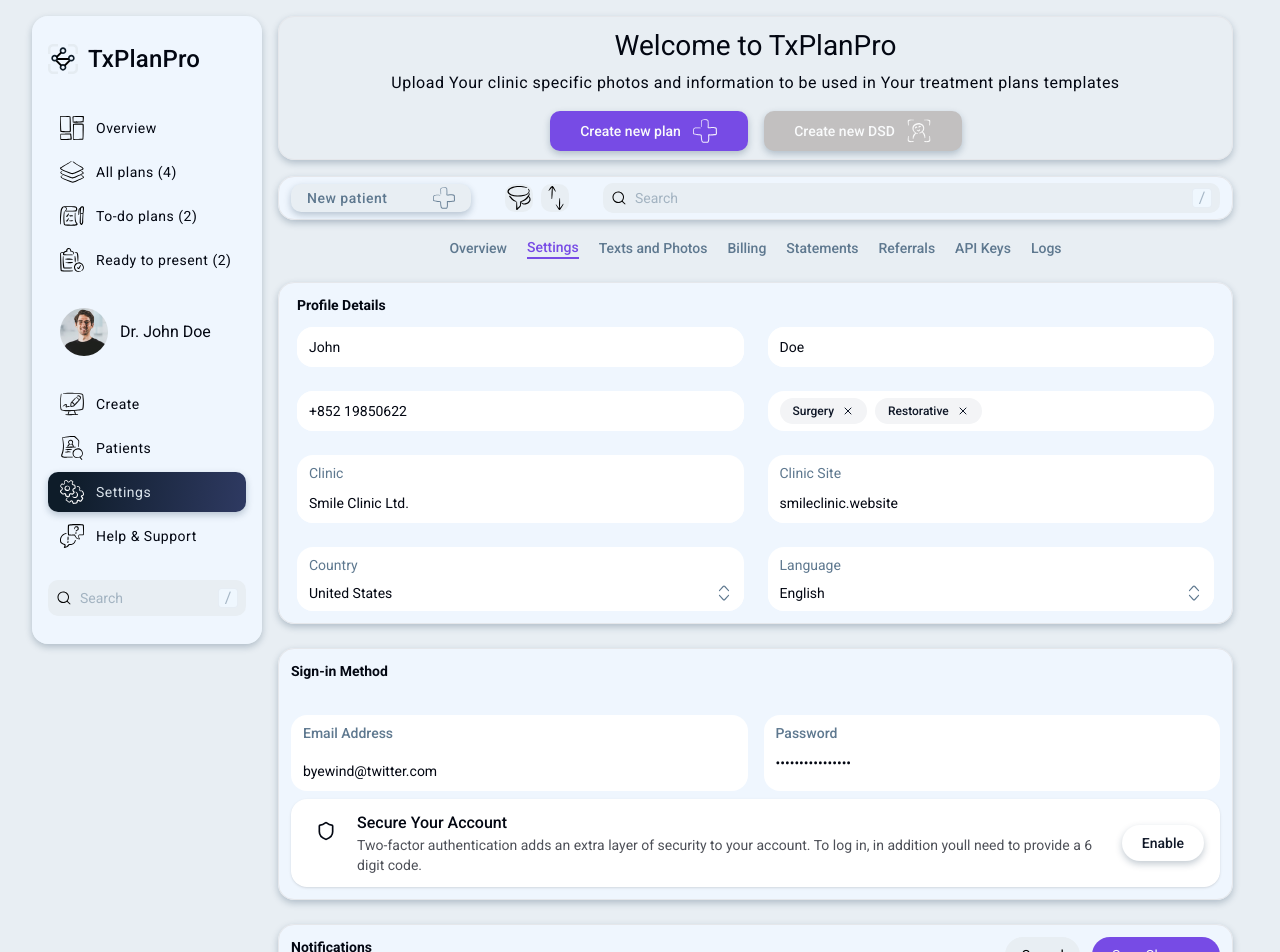
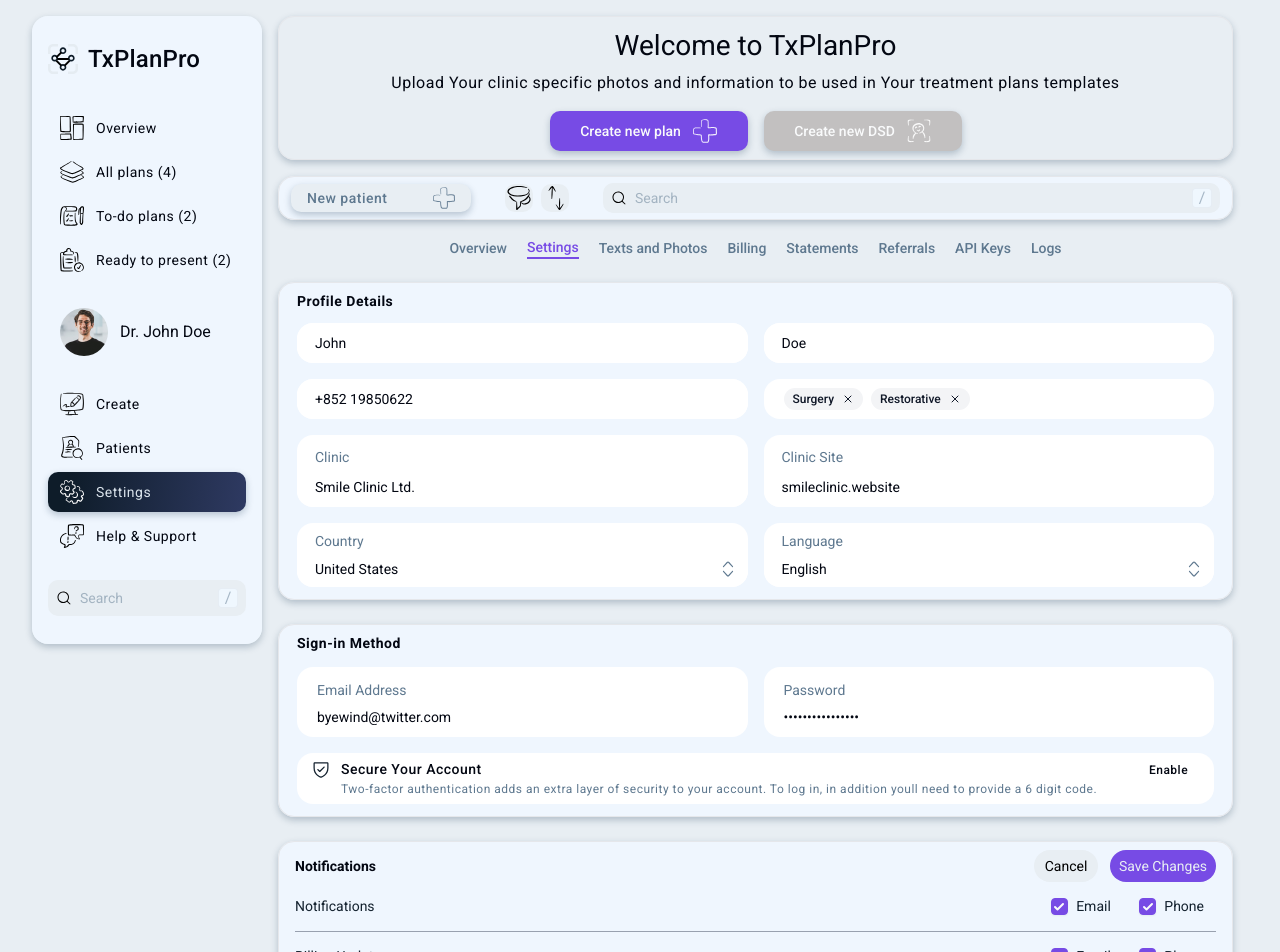
Before and after one commit to slight64/txplanpro-next, a Next.js app: page /settings in a window 1280 px wide. Shown: the top 952 px of the page. Built offline with nearby package versions, Linux system fonts and the light colour scheme.

Commit message:
fix styles, help, settings

```diff
--- a/src/app/globals.css
+++ b/src/app/globals.css
@@ -265,7 +265,7 @@
   --destructive: oklch(0.704 0.191 22.216);
   --border: oklch(1 0 0 / 10%);
   --input: oklch(1 0 0 / 15%);
-  --ring: oklch(0.551 0.027 264.364);
+  --ring: lch(47.89% 9.83 273.62);
   --chart-1: oklch(0.488 0.243 264.376);
   --chart-2: oklch(0.696 0.17 162.48);
   --chart-3: oklch(0.769 0.188 70.08);
--- /dev/null
+++ b/src/shared/assets/icons/ShieldIcon.tsx
@@ -0,0 +1,16 @@
+export const ShieldIcon = () => {
+  return (
+    <svg
+      width="20"
+      height="20"
+      viewBox="0 0 20 20"
+      fill="none"
+      xmlns="http://www.w3.org/2000/svg"
+    >
+      <path
+        d="M16.25 3.125H3.75C3.41848 3.125 3.10054 3.2567 2.86612 3.49112C2.6317 3.72554 2.5 4.04348 2.5 4.375V8.96719C2.5 15.968 8.42344 18.2906 9.60938 18.6852C9.86267 18.7713 10.1373 18.7713 10.3906 18.6852C11.5781 18.2906 17.5 15.968 17.5 8.96719V4.375C17.5 4.04348 17.3683 3.72554 17.1339 3.49112C16.8995 3.2567 16.5815 3.125 16.25 3.125ZM16.25 8.96797C16.25 15.0945 11.0664 17.1414 10 17.4977C8.94297 17.1453 3.75 15.1 3.75 8.96797V4.375H16.25V8.96797ZM6.43281 11.0672C6.31554 10.9499 6.24965 10.7909 6.24965 10.625C6.24965 10.4591 6.31554 10.3001 6.43281 10.1828C6.55009 10.0655 6.70915 9.99965 6.875 9.99965C7.04085 9.99965 7.19991 10.0655 7.31719 10.1828L8.75 11.6156L12.6828 7.68281C12.7409 7.62474 12.8098 7.57868 12.8857 7.54725C12.9616 7.51583 13.0429 7.49965 13.125 7.49965C13.2071 7.49965 13.2884 7.51583 13.3643 7.54725C13.4402 7.57868 13.5091 7.62474 13.5672 7.68281C13.6253 7.74088 13.6713 7.80982 13.7027 7.88569C13.7342 7.96156 13.7503 8.04288 13.7503 8.125C13.7503 8.20712 13.7342 8.28844 13.7027 8.36431C13.6713 8.44018 13.6253 8.50912 13.5672 8.56719L9.19219 12.9422C9.13414 13.0003 9.06521 13.0464 8.98934 13.0779C8.91346 13.1093 8.83213 13.1255 8.75 13.1255C8.66787 13.1255 8.58654 13.1093 8.51066 13.0779C8.43479 13.0464 8.36586 13.0003 8.30781 12.9422L6.43281 11.0672Z"
+        fill="#13212E"
+      />
+    </svg>
+  );
+};
--- a/src/shared/ui/card.tsx
+++ b/src/shared/ui/card.tsx
@@ -20,7 +20,7 @@
     <div
       data-slot="card-header"
       className={cn(
-        "@container/card-header grid auto-rows-min grid-rows-[auto_auto] items-start gap-1.5 px-6 has-data-[slot=card-action]:grid-cols-[1fr_auto] [.border-b]:pb-6",
+        "@container/card-header grid auto-rows-min grid-rows-[auto_auto] items-start gap-1.5 has-data-[slot=card-action]:grid-cols-[1fr_auto] [.border-b]:pb-6",
         className
       )}
       {...props}
--- a/src/views/setings/index.tsx
+++ b/src/views/setings/index.tsx
@@ -41,9 +41,9 @@
       </div>
 
       <ProfileDetails className="mt-4" />
-      <SignInMethods />
-      <Notifications />
-      <DeactivateAccountSection />
+      <SignInMethods className="mt-6" />
+      <Notifications className="mt-6" />
+      <DeactivateAccountSection className="mt-6" />
     </div>
   );
 };
--- a/src/views/setings/ui/Notifications.tsx
+++ b/src/views/setings/ui/Notifications.tsx
@@ -1,3 +1,4 @@
+import { cn } from "@/shared/lib/utils";
 import { Button } from "@/shared/ui/button";
 import { Card, CardContent, CardHeader, CardTitle } from "@/shared/ui/card";
 import { Checkbox } from "@/shared/ui/checkbox";
@@ -9,48 +10,61 @@
   { id: "completed", label: "Completed Plans", email: false, phone: true },
 ];
 
-const Notifications = () => {
+const Notifications = ({ className }: { className: string }) => {
   return (
-    <Card className="flex py-3 px-3 mt-6 gap-0 w-full bg-card-background-light rounded-2xl shadow-button-shadow">
-      <CardHeader className="p-0 m-0 flex flex-row justify-between">
+    <Card
+      className={cn(
+        "flex py-2 px-4 gap-0 w-full bg-card-background-light rounded-2xl shadow-button-shadow",
+        className
+      )}
+    >
+      <CardHeader className="flex flex-row p-0 m-0 justify-between items-center">
         <CardTitle className="text-sm ">Notifications</CardTitle>
 
         <div className="flex items-center gap-3">
-          <Button className="h-9 rounded-full px-4 shadow-none bg-background text-black font-normal">
+          <Button className="h-6 w-16 text-12 rounded-2xl p-4 shadow-none bg-background text-black font-normal hover:text-card-background-light">
             Cancel
           </Button>
-          <Button className="h-9 rounded-full px-5 bg-btn font-normal shadow-none">
+          <Button className="h-6 w-[106px] text-12 rounded-2xl p-4 bg-btn font-normal shadow-none text-background">
             Save Changes
           </Button>
         </div>
       </CardHeader>
 
-      <CardContent className="pt-0">
-        <div className="divide-y">
+      <CardContent>
+        <div className="flex flex-col">
           {notificationSettings.map((row) => (
             <div
               key={row.id}
-              className="flex items-center justify-between py-5 border-b-1 border-dropdown pr-4"
+              className="flex items-center justify-between py-3.5 border-b-1 border-y-gray-400 pr-3"
             >
-              <span className="text-16 text-text">{row.label}</span>
+              <span className="text-14 text-text">{row.label}</span>
 
-              <div className="flex items-center gap-8">
-                <label className="inline-flex items-center gap-2">
+              <div className="flex items-center gap-7">
+                <label className="inline-flex items-center gap-2 cursor-pointer">
                   <Checkbox
                     defaultChecked={row.email}
-                    className="h-5 w-5 data-[state=checked]:bg-btn border-dropdown"
+                    className="h-[17.5px] w-[17.5px]
+                    data-[state=checked]:bg-btn
+                    data-[state=checked]:border-btn border-dropdown
+                    data-[state=checked]:[&_svg]:[stroke-width:4] data-state=checked]:[&_svg]:h-3
+                    data-[state=checked]:[&_svg]:w-3"
                     aria-label={`${row.label} email`}
                   />
-                  <span className="text-16 text-text">Email</span>
+                  <span className="text-14 text-text">Email</span>
                 </label>
 
-                <label className="inline-flex items-center gap-2 ">
+                <label className="inline-flex items-center gap-2 cursor-pointer">
                   <Checkbox
                     defaultChecked={row.phone}
-                    className="h-5 w-5 data-[state=checked]:bg-btn "
+                    className="h-[17.5px] w-[17.5px]
+                    data-[state=checked]:bg-btn
+                    data-[state=checked]:border-btn border-dropdown
+                    data-[state=checked]:[&_svg]:[stroke-width:4] data-state=checked]:[&_svg]:h-3
+                    data-[state=checked]:[&_svg]:w-3"
                     aria-label={`${row.label} phone`}
                   />
-                  <span className="text-16 text-text">Phone</span>
+                  <span className="text-14 text-text">Phone</span>
                 </label>
               </div>
             </div>
--- a/src/views/setings/ui/ProfileDetails copy.tsx
+++ /dev/null
@@ -1,144 +0,0 @@
-import { cn } from "@/shared/lib/utils";
-import { Badge } from "@/shared/ui/badge";
-import { Card, CardContent, CardHeader, CardTitle } from "@/shared/ui/card";
-import { Input } from "@/shared/ui/input";
-import {
-  Select,
-  SelectContent,
-  SelectItem,
-  SelectTrigger,
-  SelectValue,
-} from "@/shared/ui/select";
-import { Label } from "@radix-ui/react-label";
-import { X } from "lucide-react";
-
-const profileFields = [
-  { value: "John", type: "text" },
-  { value: "Doe", type: "text" },
-  { value: "+852 19850622", type: "text" },
-  {
-    value: ["Surgery", "Restorative"],
-    type: "badges",
-  },
-  {
-    label: "Clinic",
-    value: "Smile Clinic Ltd.",
-    type: "labeled",
-  },
-  {
-    label: "Clinic Site",
-    value: "smileclinic.website",
-    type: "labeled",
-  },
-  {
-    label: "Country",
-    value: ["United States", "Germany", "France"],
-    type: "select",
-  },
-  {
-    label: "Language",
-    value: ["English", "German", "French"],
-    type: "select",
-  },
-];
-
-const ProfileDetails = ({ className }: { className?: string }) => {
-  return (
-    <Card
-      className={cn(
-        "flex py-3 px-4 gap-3 w-full bg-card-background-light rounded-2xl shadow-button-shadow",
-        className
-      )}
-    >
-      <CardHeader className="p-0 m-0">
-        <CardTitle className="text-sm ">Profile Details</CardTitle>
-      </CardHeader>
-      <CardContent>
-        <div className="grid grid-cols-1 gap-4 md:grid-cols-2">
-          {profileFields.map((field, idx) => {
-            if (field.type === "text") {
-              return (
-                <Input
-                  key={idx}
-                  value={field.value as string}
-                  className="h-10 rounded-2xl bg-white px-4.5"
-                  readOnly
-                />
-              );
-            }
-
-            if (field.type === "badges") {
-              return (
-                <div
-                  key={idx}
-                  className="h-10 rounded-2xl px-4 flex items-center gap-2 flex-wrap border bg-white"
-                >
-                  {(field.value as string[]).map((badge, i) => (
-                    <Badge
-                      key={i}
-                      variant="secondary"
-                      className="rounded-xl px-3 py-1"
-                    >
-                      <span>{badge}</span>
-                      <button
-                        type="button"
-                        className="ml-1 hover:text-red-500 focus:outline-none cursor-pointer"
-                      >
-                        <X className="h-3 w-3" />
-                      </button>
-                    </Badge>
-                  ))}
-                </div>
-              );
-            }
-
-            if (field.type === "labeled") {
-              return (
-                <div
-                  key={idx}
-                  className="flex flex-col rounded-2xl bg-white items-start"
-                >
-                  <Label className="text-sm px-4.5 pt-2 text-dropdown w-full">
-                    {field.label}
-                  </Label>
-                  <Input
-                    value={field.value as string}
-                    className="h-10 px-5 border-none focus:outline-none focus-visible:ring-0 focus-visible:ring-offset-0"
-                    readOnly
-                  />
-                </div>
-              );
-            }
-
-            if (field.type === "select") {
-              return (
-                <div
-                  key={idx}
-                  className="flex flex-col rounded-2xl bg-white items-start"
-                >
-                  <span className="text-sm px-5 pt-2 text-dropdown w-full">
-                    {field.label}
-                  </span>
-                  <Select defaultValue={field.value as string}>
-                    <SelectTrigger className="h-10 px-5 rounded-2xl w-full bg-white border-none shadow-none">
-                      <SelectValue placeholder="English" />
-                    </SelectTrigger>
-                    <SelectContent>
-                      <SelectItem value="United States">English</SelectItem>
-                      <SelectItem value="Russia">Russian</SelectItem>
-                      <SelectItem value="Germany">Germany</SelectItem>
-                    </SelectContent>
-                  </Select>
-                </div>
-              );
-            }
-
-            return null;
-          })}
-        </div>
-      </CardContent>
-    </Card>
-  );
-};
-
-export default ProfileDetails;
--- a/src/views/setings/ui/ProfileDetails.tsx
+++ b/src/views/setings/ui/ProfileDetails.tsx
@@ -99,11 +99,11 @@
     setForm((s) => ({ ...s, [id]: value }));
 
   return (
-    <Card className={cn(" gap-1.5 py-3 px-4.5", className)}>
+    <Card className={cn(" gap-1.5 pt-2 pb-3 px-4.5", className)}>
       <CardHeader className="p-0 m-0">
-        <CardTitle className="text-sm ">Profile Details</CardTitle>
+        <CardTitle className="text-sm tracking-16">Profile Details</CardTitle>
       </CardHeader>
-      <CardContent className="grid grid-cols-1 gap-6 md:grid-cols-2">
+      <CardContent className="grid grid-cols-1 gap-4 md:grid-cols-2">
         {initialFields.map((f) => {
           if (f.kind === "text") {
             return (
@@ -114,7 +114,8 @@
                 <Input
                   value={String(form[f.id] ?? "")}
                   onChange={(e) => setField(f.id, e.target.value)}
-                  className="h-10 rounded-2xl w-full bg-white border-none shadow-none"
+                  placeholder={f.kind}
+                  className="h-10 pl-4.5 pt-1 rounded-2xl w-full bg-white border-none shadow-none focus-visible:ring-0 focus-visible:ring-offset-0"
                 />
               </div>
             );
@@ -124,12 +125,12 @@
             const items = (form[f.id] as string[]) ?? [];
             return (
               <div key={f.id} className="flex flex-col gap-2">
-                <div className="h-10 rounded-2xl px-3 flex items-center gap-2 flex-wrap bg-white">
+                <div className="h-10 pl-5 rounded-2xl px-3 flex items-center gap-2 flex-wrap bg-white">
                   {items.map((tag, i) => (
                     <Badge
                       key={`${tag}-${i}`}
                       variant="secondary"
-                      className="rounded-xl px-3 py-1 flex items-center gap-1"
+                      className="rounded-xl px-2 flex items-center gap-1"
                     >
                       <span>{tag}</span>
                       <button
@@ -138,9 +139,9 @@
                           const next = items.filter((_, idx) => idx !== i);
                           setField(f.id, next);
                         }}
-                        className="ml-1 hover:opacity-80"
+                        className="ml-1 hover:text-btn-destructive cursor-pointer"
                       >
-                        <X className="h-3 w-3" />
+                        <X className="h-3 w-3 " />
                       </button>
                     </Badge>
                   ))}
@@ -155,13 +156,13 @@
                 key={f.id}
                 className="flex flex-col rounded-2xl bg-white items-start"
               >
-                <span className="text-sm px-3 pt-2 text-dropdown">
+                <span className="text-sm w-full px-3 pt-3 pl-4.5 text-dropdown">
                   {f.label}
                 </span>
                 <Input
                   value={String(form[f.id] ?? "")}
                   onChange={(e) => setField(f.id, e.target.value)}
-                  className="h-10 rounded-2xl w-full bg-white border-none shadow-none"
+                  className="h-10 pl-4.5 rounded-2xl w-full bg-white border-none shadow-none focus-visible:ring-0 focus-visible:ring-offset-0"
                 />
               </div>
             );
@@ -173,7 +174,7 @@
                 key={f.id}
                 className="flex flex-col rounded-2xl bg-white items-start"
               >
-                <span className="text-sm px-3 pt-2 text-dropdown">
+                <span className="text-sm pl-4.5 px-3 pt-2 text-dropdown">
                   {f.label}
                 </span>
 
@@ -181,7 +182,7 @@
                   value={(form[f.id] as string | undefined) ?? undefined}
                   onValueChange={(val) => setField(f.id, val)}
                 >
-                  <SelectTrigger className="h-10 rounded-2xl w-full bg-white border-none shadow-none">
+                  <SelectTrigger className="h-10 pl-4.5 pt-2 rounded-2xl w-full bg-white border-none shadow-none cursor-pointer">
                     <SelectValue placeholder={f.placeholder} />
                   </SelectTrigger>
                   <SelectContent>
--- a/src/views/setings/ui/SignInMethods.tsx
+++ b/src/views/setings/ui/SignInMethods.tsx
@@ -1,58 +1,56 @@
+"use client";
+
+import { useState } from "react";
+import { ShieldIcon } from "@/shared/assets/icons/ShieldIcon";
+import { cn } from "@/shared/lib/utils";
 import { Button } from "@/shared/ui/button";
 import { Card, CardContent, CardHeader, CardTitle } from "@/shared/ui/card";
 import { Input } from "@/shared/ui/input";
 import { Label } from "@/shared/ui/label";
-import { Shield } from "lucide-react";
+import TwoRowInput from "./components/TwoRowInput";
 
-const SignInMethods = () => {
+const SignInMethods = ({ className }: { className?: string }) => {
+  const [email, setEmail] = useState("byewind@twitter.com");
+  const [password, setPassword] = useState("****************");
+
   return (
-    <Card className="flex py-3 px-3 mt-6 gap-3 w-full bg-card-background-light rounded-2xl shadow-button-shadow">
+    <Card
+      className={cn(
+        "flex pt-2 pb-3 px-4.5 gap-2 w-full bg-card-background-light rounded-2xl shadow-button-shadow",
+        className
+      )}
+    >
       <CardHeader className="p-0 m-0">
-        <CardTitle className="text-sm">Sign-in Method</CardTitle>
+        <CardTitle className="text-sm tracking-16">Sign-in Method</CardTitle>
       </CardHeader>
 
-      <CardContent className="pt-4">
+      <CardContent>
         <div className="flex flex-row justify-between w-full gap-4">
-          <div className="flex flex-col gap-2 bg-white rounded-2xl w-full">
-            <Label className="text-sm px-3 pt-2 text-dropdown" htmlFor="email">
-              Email Address
-            </Label>
-            <Input
-              id="email"
-              placeholder="byewind@twitter.com"
-              className="h-10 border-none focus:outline-none focus-visible:ring-0    focus-visible:ring-offset-0 shadow-none"
-              defaultValue="byewind@twitter.com"
-              readOnly
-            />
-          </div>
-
-          <div className="flex flex-col bg-white rounded-2xl w-full">
-            <Label
-              className="text-sm px-3 pt-2 text-dropdown"
-              htmlFor="password"
-            >
-              Password
-            </Label>
-            <Input
-              id="password"
-              type="password"
-              placeholder="****************"
-              className="h-10 border-none focus:outline-none focus-visible:ring-0    focus-visible:ring-offset-0 shadow-none"
-              defaultValue="****************"
-              readOnly
-            />
-          </div>
+          <TwoRowInput
+            id="email"
+            placeholder="Email"
+            type="email"
+            value={email}
+            label="Email Address"
+            onChange={(e) => setEmail(e)}
+          />
+          <TwoRowInput
+            id="password"
+            placeholder="Password"
+            type="password"
+            value={password}
+            label="Password"
+            onChange={(e) => setPassword(e)}
+          />
         </div>
 
-        <div className="md:col-span-2 mt-2 bg-white rounded-2xl">
-          <div className="flex items-center justify-between rounded-2xl px-4 py-3 shadow-sm">
-            <div className="flex items-start gap-3">
-              <div className="flex h-10 w-10 items-center justify-center rounded-xl">
-                <Shield className="h-5 w-5" />
-              </div>
-              <div className="leading-tight">
-                <div className="text-base font-medium">Secure Your Account</div>
-                <div className="text-sm opacity-70">
+        <div className="md:col-span-2 mt-4 bg-white rounded-2xl">
+          <div className="tracking-16 flex items-start justify-between rounded-2xl px-3.5 py-1.5 ">
+            <div className="flex gap-x-2.5">
+              <ShieldIcon />
+              <div className="">
+                <div className="text-14 font-medium">Secure Your Account</div>
+                <div className="text-12 text-dropdown">
                   Two-factor authentication adds an extra layer of security to
                   your account. To log in, in addition youll need to provide a 6
                   digit code.
@@ -63,7 +61,7 @@
             <Button
               type="button"
               variant="secondary"
-              className="rounded-full px-5 h-9"
+              className="rounded-2xl h-6 w-[63px] text-12 font-medium bg- shadow-none"
             >
               Enable
             </Button>
--- /dev/null
+++ b/src/views/setings/ui/components/TwoRowInput.tsx
@@ -0,0 +1,38 @@
+import { cn } from "@/shared/lib/utils";
+import { Input } from "@/shared/ui/input";
+import { Label } from "@/shared/ui/label";
+
+interface TwoRowInputProps {
+  className?: string;
+  onChange: (value: string) => void;
+  value: string;
+  placeholder: string;
+  id: string;
+  label: string;
+  type: React.HTMLInputTypeAttribute;
+}
+
+const TwoRowInput = (props: TwoRowInputProps) => {
+  const { id, label, onChange, placeholder, value, type, className } = props;
+
+  return (
+    <div className={cn("bg-white rounded-2xl w-full", className)}>
+      <Label
+        className="text-14 w-full pl-5 py-4 text-dropdown pb-0 font-normal"
+        htmlFor={id}
+      >
+        {label}
+      </Label>
+      <Input
+        id={id}
+        type={type}
+        placeholder={placeholder}
+        className="h-10 pl-5 border-none focus:outline-none focus-visible:ring-0 focus-visible:ring-offset-0 shadow-none"
+        value={value}
+        onChange={(e) => onChange(e.target.value)}
+      />
+    </div>
+  );
+};
+
+export default TwoRowInput;
```
Also changed, not shown: src/views/setings/ui/DeactivateAccount.tsx (+17 -13 lines), src/views/setings/ui/components/OnewRowInput.tsx (added, +29 -0 lines).
